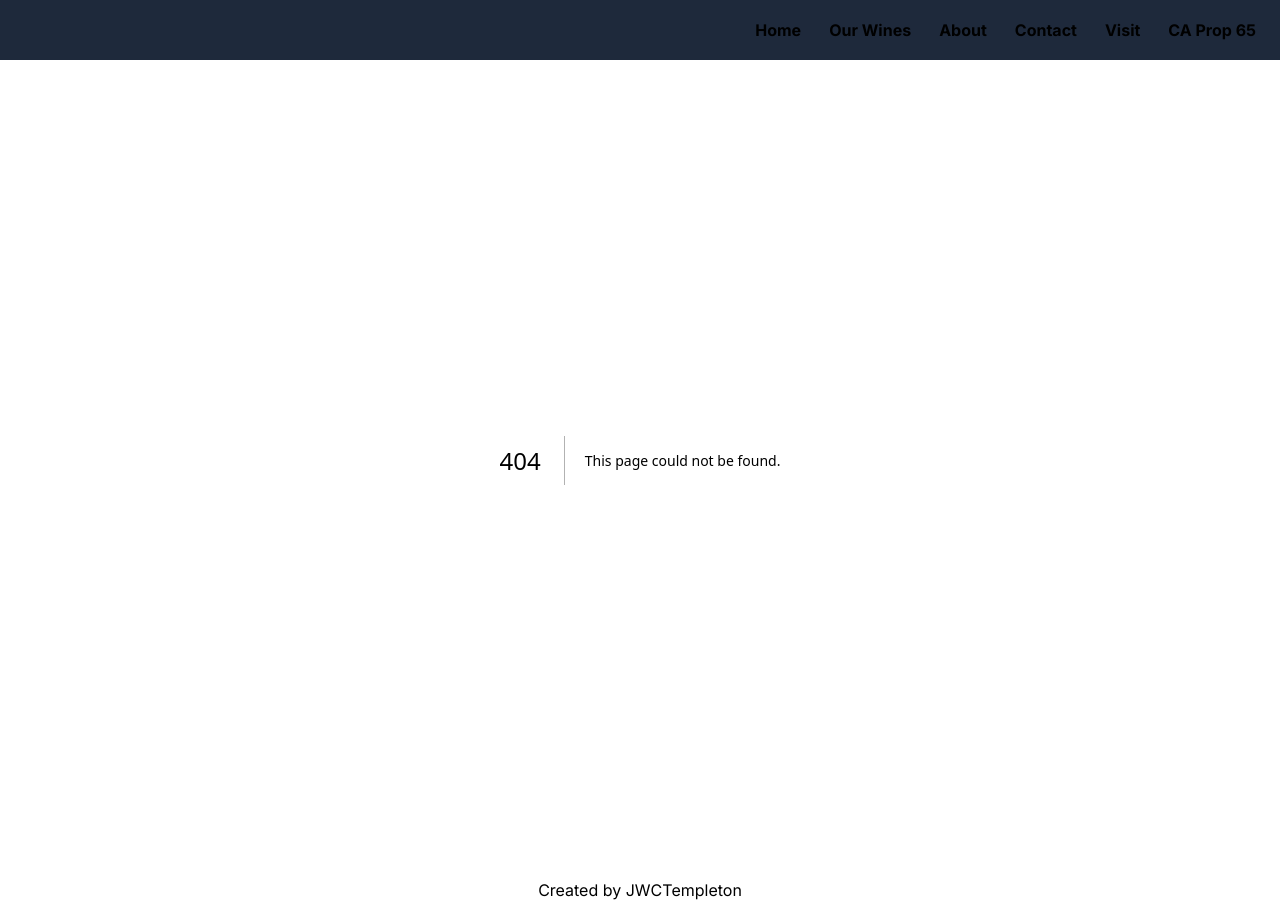
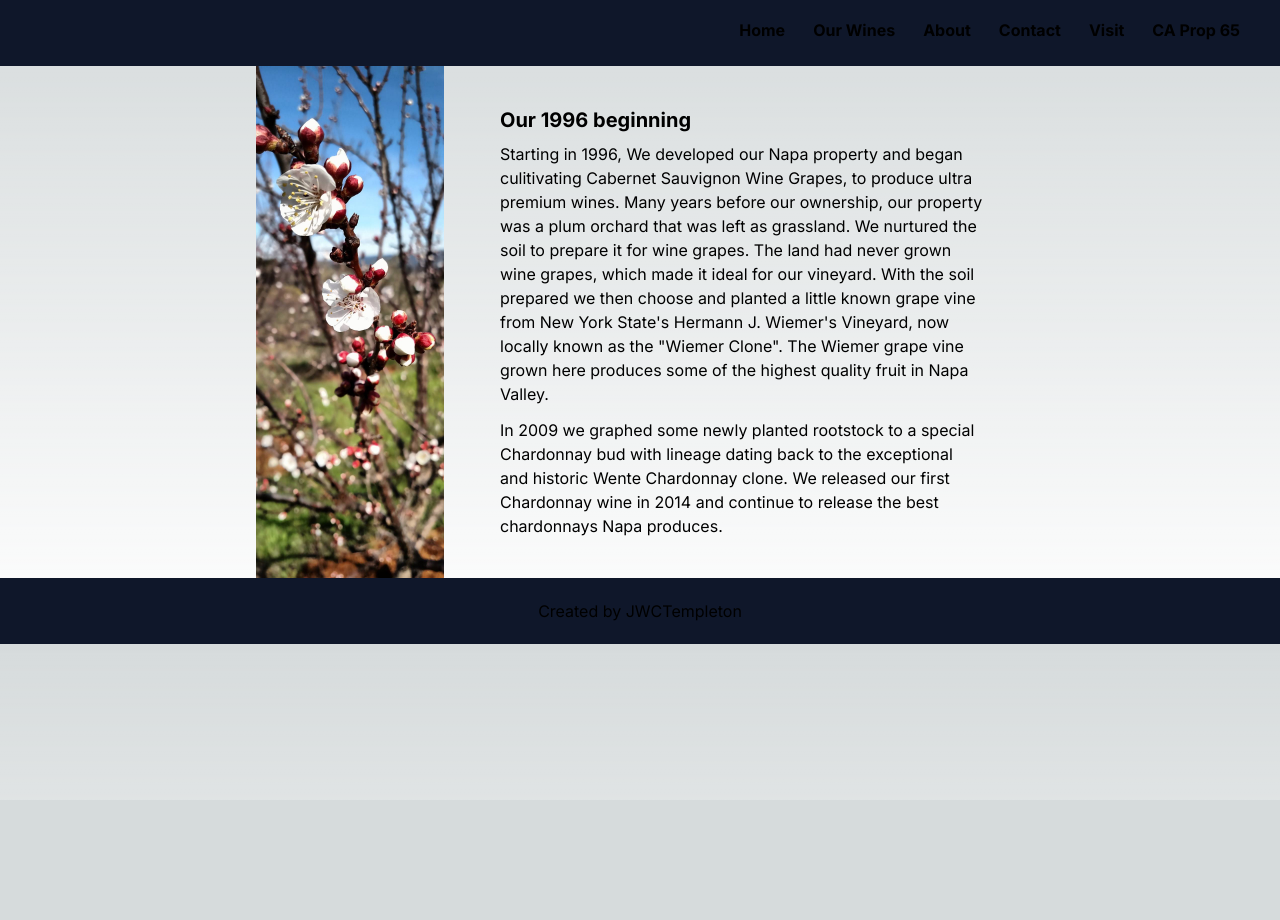
Before and after one commit to JWCTempleton/ofv-nextjs, a Next.js app: page /about in a window 1280 px wide. Before the commit this address had no page. After the commit the page ends 800 px from the top, so only its background shows below. Built offline with nearby package versions, Linux system fonts and the light colour scheme.

Commit message:
Add About us page, add routing for links

```diff
--- /dev/null
+++ b/app/about/page.tsx
@@ -0,0 +1,38 @@
+import Image from "next/image";
+
+export default function Page() {
+  return (
+    <div className="relative mx-auto grid grid-cols-[1fr,_3fr] sm:grid-cols-[1fr,_3fr] grid-rows-1 h-full sm:max-w-3xl gap-2 sm:gap-4 justify-center overflow-hidden">
+      <div className="relative col-start-1 col-span-1">
+        <Image
+          src={"/about-img.jpg"}
+          fill={true}
+          style={{ objectFit: "cover", objectPosition: "bottom" }}
+          alt="flowers"
+        />
+      </div>
+
+      <div className="col-start-2 col-span-1 flex flex-col justify-center pt-1 sm:p-4 md:p-10">
+        <h1 className="font-bold sm:text-xl mb-2">Our 1996 beginning</h1>
+        <p className="text-sm sm:text-base mb-2 sm:mb-3">
+          Starting in 1996, We developed our Napa property and began
+          culitivating Cabernet Sauvignon Wine Grapes, to produce ultra premium
+          wines. Many years before our ownership, our property was a plum
+          orchard that was left as grassland. We nurtured the soil to prepare it
+          for wine grapes. The land had never grown wine grapes, which made it
+          ideal for our vineyard. With the soil prepared we then choose and
+          planted a little known grape vine from New York State's Hermann J.
+          Wiemer's Vineyard, now locally known as the &quot;Wiemer Clone&quot;.
+          The Wiemer grape vine grown here produces some of the highest quality
+          fruit in Napa Valley.
+        </p>
+        <p className="text-sm sm:text-base">
+          In 2009 we graphed some newly planted rootstock to a special
+          Chardonnay bud with lineage dating back to the exceptional and
+          historic Wente Chardonnay clone. We released our first Chardonnay wine
+          in 2014 and continue to release the best chardonnays Napa produces.
+        </p>
+      </div>
+    </div>
+  );
+}
--- a/app/layout.tsx
+++ b/app/layout.tsx
@@ -20,7 +20,7 @@ export default function RootLayout({
   return (
     <html lang="en">
       <body className={`${inter.className} antialiased`}>
-        <div className="grid grid-rows-[60px_1fr_60px]">
+        <div className="grid grid-rows-[66px_minmax(500px,_1fr)_66px] max-w-7xl mx-auto">
           <NavBar />
 
           <div>{children}</div>
--- a/app/page.tsx
+++ b/app/page.tsx
@@ -1,7 +1,25 @@
+import Image from "next/image";
+
 export default function Home() {
   return (
-    <main className="max-w-6xl mx-auto h-screen">
-      <div className="bg-[linear-gradient(to_right_bottom,rgba(79,70,229,0.5),rgba(49,46,129,0.6)),url('../public/ofv-bg.jpg')] h-[100%] bg-center bg-cover"></div>
+    <main className="max-w-7xl mx-auto h-full bg-[linear-gradient(to_right_bottom,rgba(79,70,229,0.6),rgba(49,46,129,0.66)),url('../public/ofv-bg.jpg')] bg-center bg-cover md:pt-16">
+      <div className="flex flex-col md:flex-row md:justify-center items-center pt-10">
+        <Image
+          src={"/ofv-logo-white.png"}
+          width={200}
+          height={153.2}
+          alt="ofv-logo"
+          quality={100}
+        />
+        <div className="flex flex-col items-center">
+          <p className="text-3xl sm:text-4xl font-bold italic mb-1">
+            Olney Family Vineyard
+          </p>
+          <p className="text-xl sm:text-2xl md:self-end md:mr-[-18px] font-bold ml-4">
+            Winery and Cave
+          </p>
+        </div>
+      </div>
     </main>
     // <main className="flex min-h-screen flex-col items-center justify-between p-24">
     //linear-gradient(to right bottom,rgba(79, 70, 229,0.2),rgba(49, 46, 129,0.3)),
--- a/app/ui/Footer.tsx
+++ b/app/ui/Footer.tsx
@@ -1,6 +1,6 @@
 export default function Footer() {
   return (
-    <footer className="w-full pt-6 pb-6 flex justify-center items-center">
+    <footer className="w-full pt-6 pb-6 flex justify-center items-center bg-slate-900">
       Created by JWCTempleton
     </footer>
   );
--- a/app/ui/NavMobile.tsx
+++ b/app/ui/NavMobile.tsx
@@ -13,8 +13,8 @@ export const NavMobile = () => {
   useClickAway(ref, () => setOpen(false));
 
   return (
-    <div ref={ref} className="sm:hidden ">
-      <Hamburger toggled={isOpen} size={20} toggle={setOpen} />
+    <div ref={ref} className="sm:hidden mr-3">
+      <Hamburger toggled={isOpen} size={26} toggle={setOpen} />
       <AnimatePresence>
         {isOpen && (
           <motion.div
@@ -22,7 +22,7 @@ export const NavMobile = () => {
             animate={{ opacity: 1 }}
             exit={{ opacity: 0 }}
             transition={{ duration: 0.2 }}
-            className="fixed left-0 shadow-4xl right-0 top-[3.5rem] p-5 pt-0 bg-neutral-950 border-b border-b-white/20"
+            className="fixed left-0 shadow-4xl right-0 top-[3.5rem] p-5 pt-0 bg-neutral-950 border-b border-b-white/20 z-10"
           >
             <ul className="grid gap-2">
               {routes.map((route, idx) => {
@@ -44,7 +44,7 @@ export const NavMobile = () => {
                     <a
                       onClick={() => setOpen((prev) => !prev)}
                       className={
-                        "flex items-center justify-end w-full p-5 gap-8 rounded-xl bg-neutral-950"
+                        "flex items-center justify-end hover:bg-sky-800 w-full p-5 gap-8 rounded-xl bg-neutral-950"
                       }
                       href={route.href}
                     >
--- a/app/ui/Navbar.tsx
+++ b/app/ui/Navbar.tsx
@@ -3,8 +3,8 @@ import { NavMobile } from "./NavMobile";
 
 export default function NavBar() {
   return (
-    <div className="bg-slate-800">
-      <nav className="container flex h-[60px] items-center justify-end">
+    <div className="bg-slate-900">
+      <nav className="flex h-[60px] items-center justify-end mr-4">
         <NavMobile />
         <NavDesktop />
       </nav>
--- a/app/ui/routes.ts
+++ b/app/ui/routes.ts
@@ -10,17 +10,17 @@ import {
 export const routes = [
   {
     title: "Home",
-    href: "#",
+    href: "/",
     Icon: HomeIcon,
   },
   {
     title: "Our Wines",
-    href: "#",
+    href: "/wines",
     Icon: SparklesIcon,
   },
   {
     title: "About",
-    href: "#",
+    href: "/about",
     Icon: QuestionMarkCircleIcon,
   },
   {
--- /dev/null
+++ b/app/wines/page.tsx
@@ -0,0 +1,3 @@
+export default function Page() {
+  return <p className="h-full">OFV Wines</p>;
+}
```
Also changed, not shown: public/about-img.jpg (added), public/ofv-logo-white.png (added).
